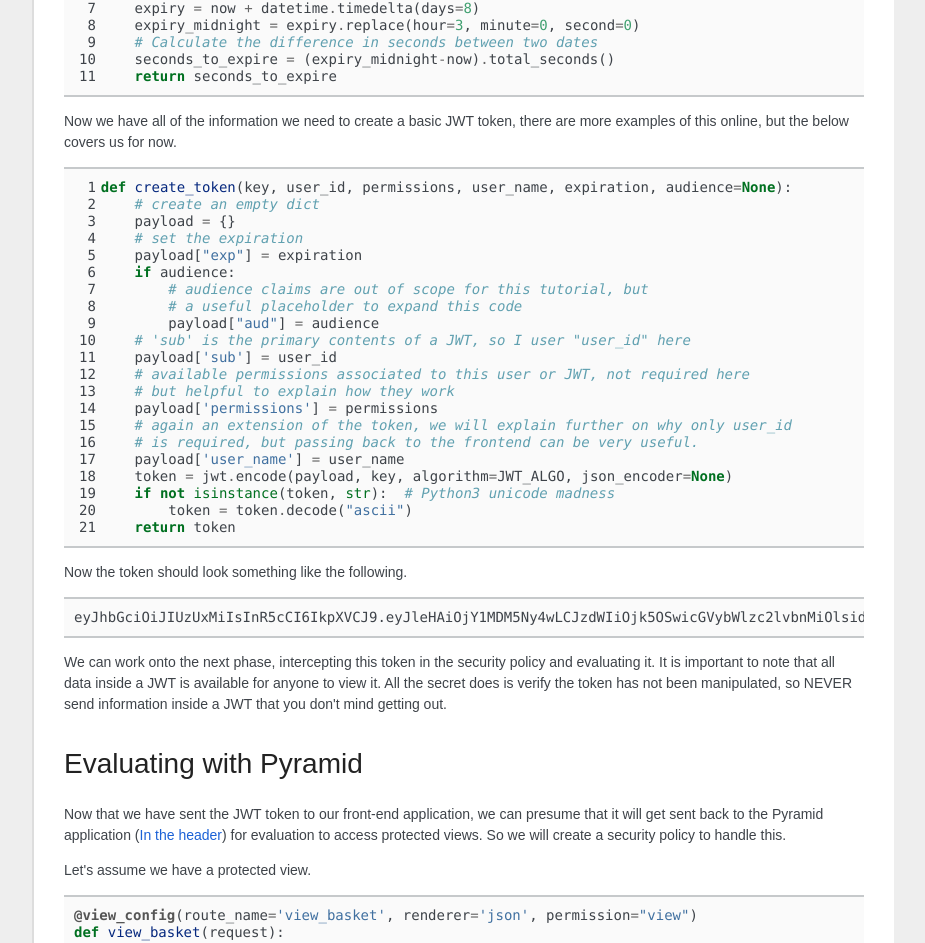
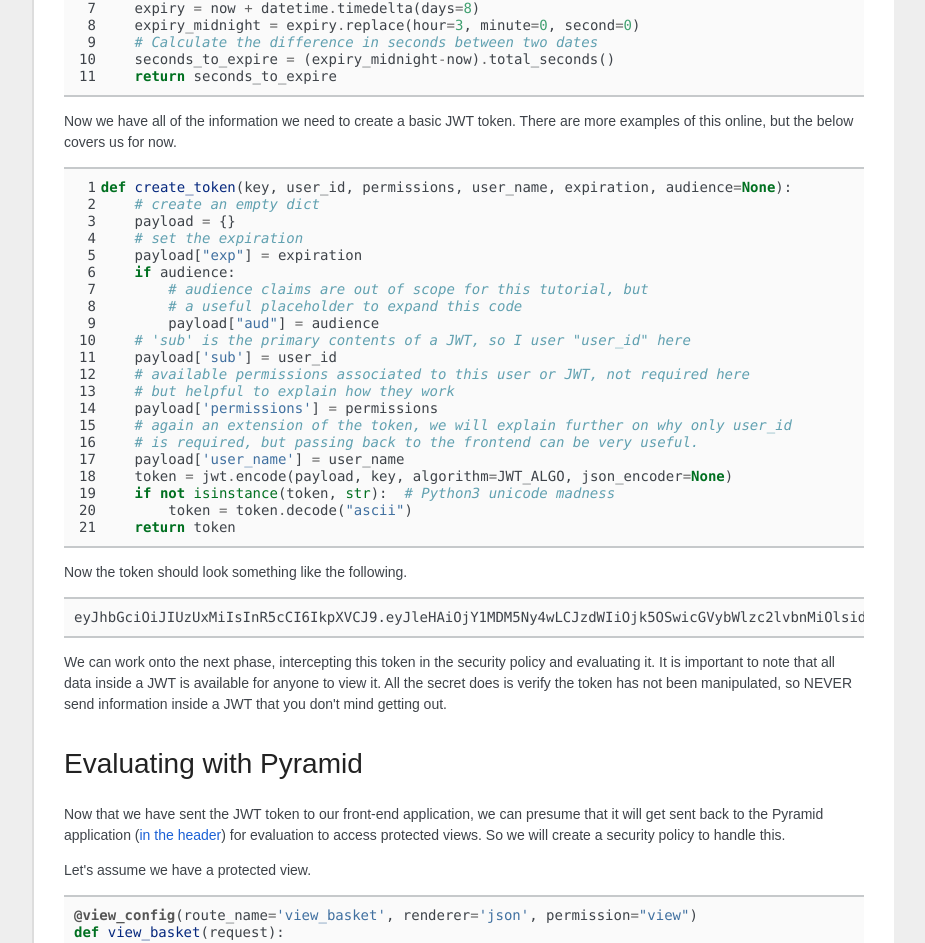
Before and after one commit to Pylons/pyramid_cookbook, a Sphinx documentation site: the page built from docs/auth/jwt_auth.rst, in a window 1280 px wide and 1400 px high, scrolled down 1542 px. Shown: the part 147-1090 px from the top of the window, without its empty margins (198-1123 px from the left). Built offline with Sphinx 7.4.7, drawn with Linux system fonts in a browser that asks for light colours; some web fonts are replaced; some of the changed text lies outside the part shown.

Commit message:
Apply suggestions from code review

```diff
--- a/docs/auth/jwt_auth.rst
+++ b/docs/auth/jwt_auth.rst
@@ -14,7 +14,7 @@
 Before Pyramid 2.0 and the new style security policy, there was a great library
 `pyramid_jwt <https://github.com/wichert/pyramid_jwt>`_  that handled all of this automatically, the method to create a JWT has been taken from that library.
 If you have a codebase pre Pyramid 2.0 and want to learn more about the changes and how to upgrade to a security policy, please check out the
-`upgrading authentication/authorization. <https://docs.pylonsproject.org/projects/pyramid/en/latest/whatsnew-2.0.html#upgrading-auth-20>`_
+`upgrading authentication/authorization <https://docs.pylonsproject.org/projects/pyramid/en/latest/whatsnew-2.0.html#upgrading-auth-20>`_.
 
 Workflow
 ########
@@ -90,7 +90,8 @@
 
 
 
-Now we have all of the information we need to create a basic JWT token, there are more examples of this online, but the below covers us for now.
+Now we have all of the information we need to create a basic JWT token.
+There are more examples of this online, but the below covers us for now.
 
 .. code-block:: python
 
@@ -131,7 +132,7 @@
 #######################
 
 Now that we have sent the JWT token to our front-end application, we can presume that it will get sent back to the Pyramid application
-(`In the header <https://docs.pylonsproject.org/projects/pyramid/en/latest/api/request.html#pyramid.request.Request.authorization>`_)
+(`in the header <https://docs.pylonsproject.org/projects/pyramid/en/latest/api/request.html#pyramid.request.Request.authorization>`_)
 for evaluation to access protected views. So we will create a security policy to handle this.
 
 Let's assume we have a protected view.
```
